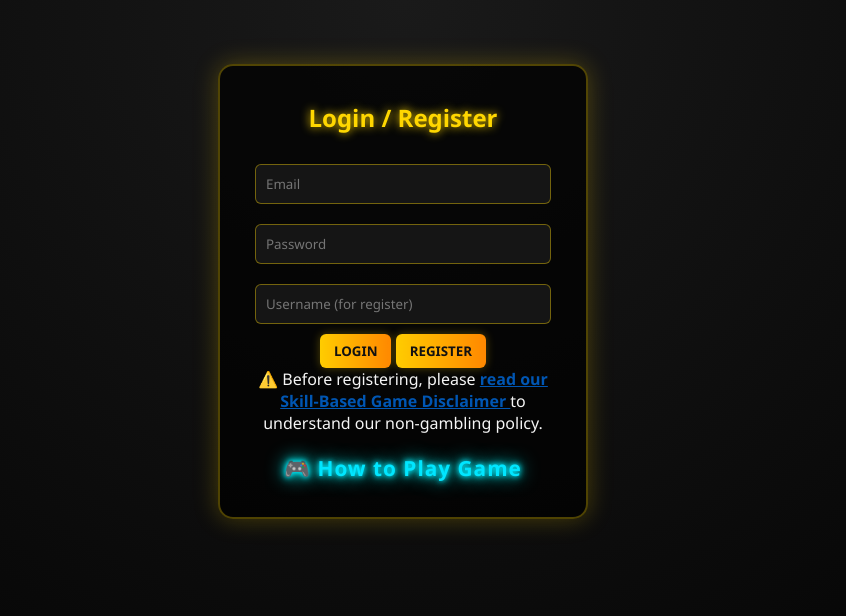
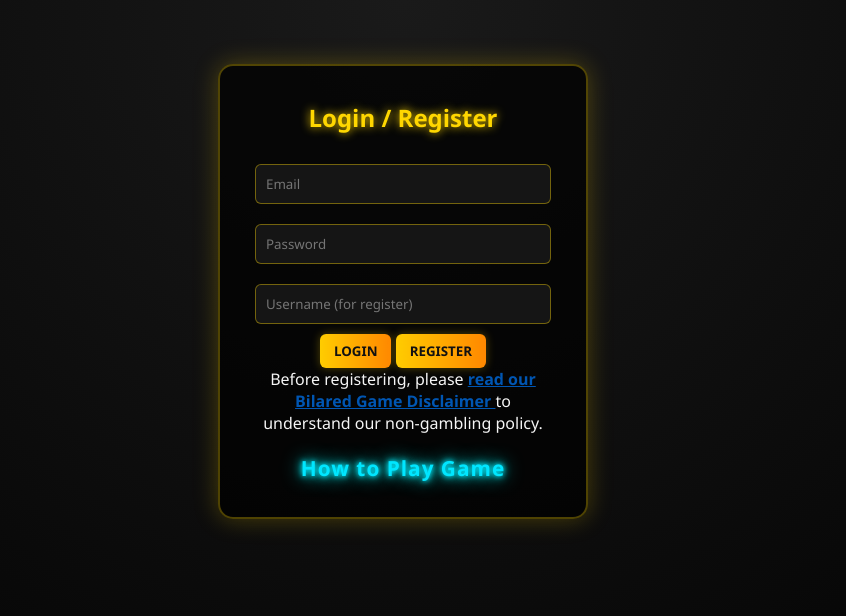
Before and after one commit to niadevelopers/bilared, a website: page index.html in a window 1280 px wide. Shown: the whole page, without its empty margins (237-1083 px from the left). Drawn offline with Linux system fonts and the light colour scheme; no server answers.

Commit message:
Update index.html

```diff
--- a/index.html
+++ b/index.html
@@ -3,20 +3,18 @@
 <head>
   <meta charset="UTF-8" />
   <meta name="viewport" content="width=device-width, initial-scale=1.0" />
-  <title>Skill-Based Casino</title>
+  <title>Bilared Game</title>
   <link rel="stylesheet" href="style.css" />
   <link rel="manifest" href="/manifest.webmanifest">
   <meta name="theme-color" content="#e60023">
   <script src="https://js.paystack.co/v1/inline.js"></script>
 
-<!-- Favicon for Browser Tabs -->
 <link rel="icon" type="image/png" sizes="32x32" href="/images/cat.png">
 <link rel="icon" type="image/png" sizes="16x16" href="/images/cat.png">
 <link rel="apple-touch-icon" sizes="180x180" href="/images/cat.png">
 <meta name="theme-color" content="#000000"></meta>
 
 
-  <!-- Open Graph Meta Tags -->
 <meta property="og:title" content="Bilared — Play Smart. Win Real. The Skill-Based Casino That Pays You Back." />
 <meta property="og:description" content="It’s not luck — it’s skill. Real players. Real money. And every round you skip is a win you just gave away." />
 <meta property="og:image" content="https://bilared.onrender.com/images/cat.png" />
@@ -26,22 +24,17 @@
 <meta property="og:url" content="https://bilared.onrender.com" />
 <meta property="og:type" content="website" />
 
-<!-- Optional: Twitter Card -->
 <meta name="twitter:card" content="summary_large_image" />
 <meta name="twitter:title" content="Bilared — Play Smart. Win Real. The Skill-Based Casino That Pays You Back." />
 <meta name="twitter:description" content="It’s not luck — it’s skill. Real players. Real money. And every round you skip is a win you just gave away." />
 <meta name="twitter:image" content="https://bilared.onrender.com/images/cat.png" />
 
-<!-- Fallback -->
 <meta name="description" content="It’s not luck — it’s skill. Real players. Real money. And every round you skip is a win you just gave away _ Bilared." />
-
 
   <style>
   .hidden {
     display: none !important;
   }
-
-
 
 </style>
 
@@ -71,28 +64,22 @@
     <button id="registerBtn">Register</button>
   </div>
 
-
   <div class="disclaimer-notice">
   <p>
-    ⚠️ Before registering, please
+     Before registering, please
     <a href="disclaimer.html" target="_blank" style="color:#0056b3; font-weight:600; text-decoration:underline;">
-      read our Skill-Based Game Disclaimer
+      read our Bilared Game Disclaimer
     </a>
     to understand our non-gambling policy.
   </p>
 </div>
 
-
   <div class="how-to-play-container">
-    <a href="how-to-play.html" class="how-to-play-link">🎮 How to Play Game</a>
+    <a href="how-to-play.html" class="how-to-play-link">How to Play Game</a>
   </div>
 </div>
 
-
-
   <div id="game-ui" class="hidden">
-
-
 
     <header>
   <div id="currentPlayers">Current Players:296</div>
@@ -106,9 +93,6 @@
     <button id="logoutBtn">Logout</button>
   </div>
 </header>
-
-
-
 
     <canvas id="arena"></canvas>
 
@@ -130,18 +114,16 @@
   <script src="installPrompt.js"></script>
 
   <script>
-// Register Service Worker
   if ('serviceWorker' in navigator) {
     navigator.serviceWorker.register('/service-worker.js')
-      .then(() => console.log('✅ Service Worker Registered'))
-      .catch(err => console.log('❌ SW registration failed:', err));
+      .then(() => console.log(' Service Worker Registered'))
+      .catch(err => console.log(' SW registration failed:', err));
   }
 
     window.addEventListener("DOMContentLoaded", () => {
   loadWallet();
 });
 
-// Dynamic player count simulation
 const playerCountEl = document.getElementById("currentPlayers");
 function updatePlayerCount() {
   const randomPlayers = Math.floor(200 + Math.random() * 250);
```
